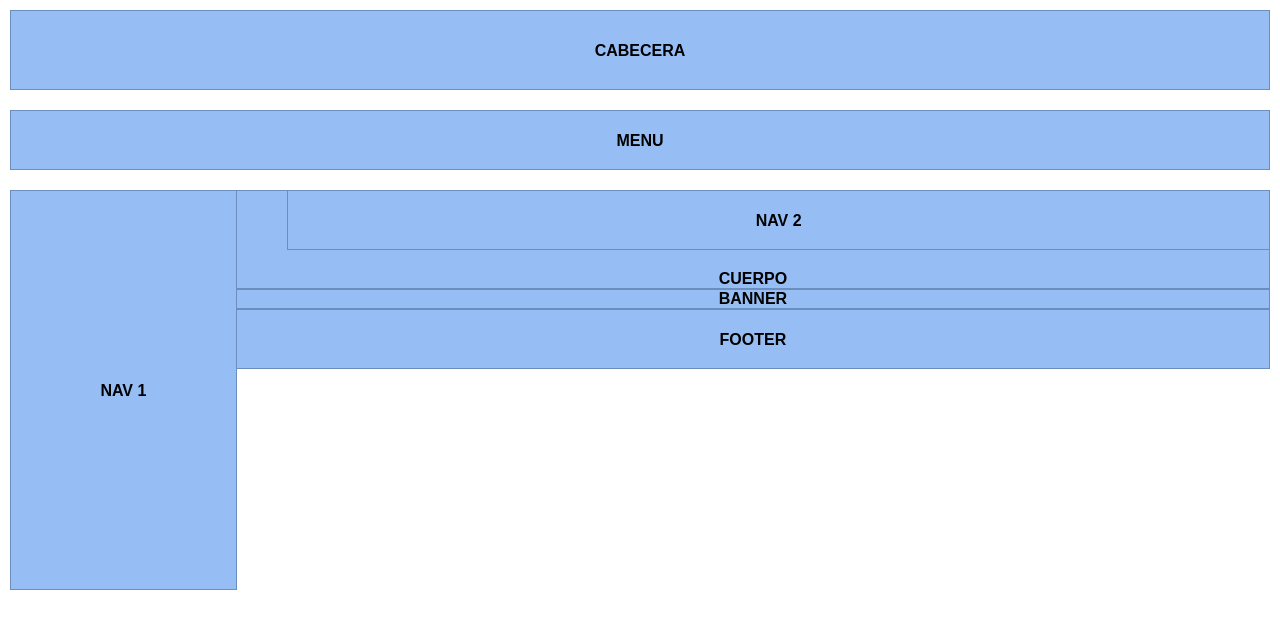
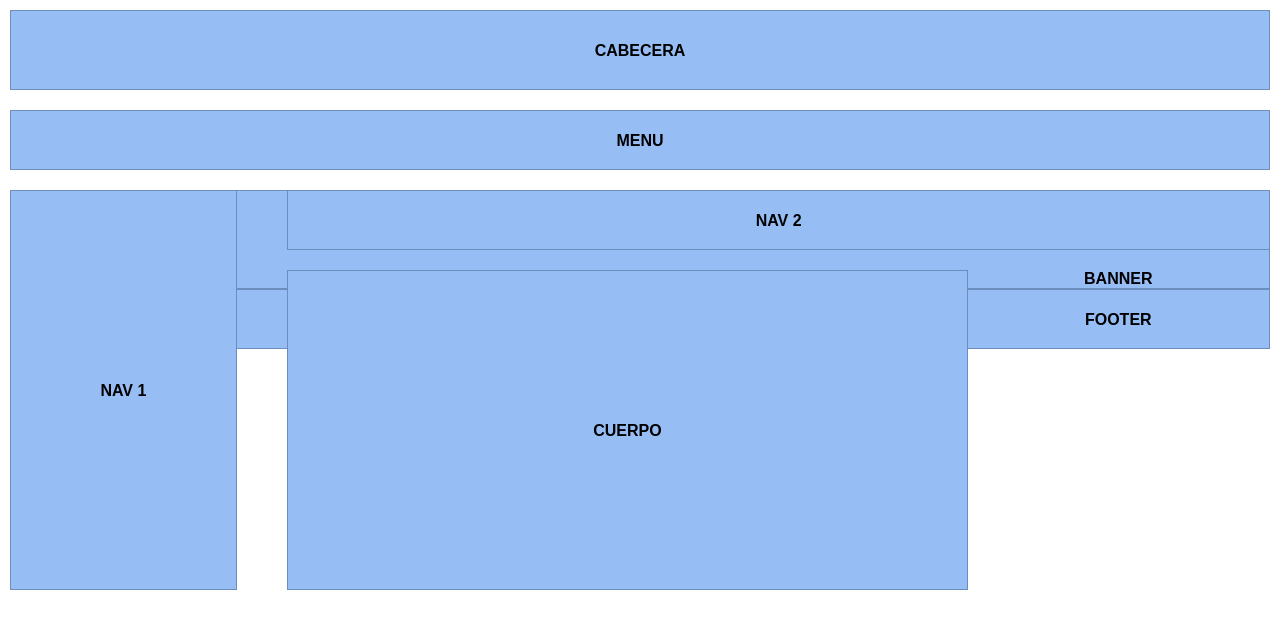
Before and after one commit to DisenoInterfacesWeb26-27/diseno-interfaces-web-26-27-practica-4-css-avanzado-usuario1-aerg2627, a plain HTML site: page maqueta.html in a window 1280 px wide. Drawn offline with Linux system fonts and the light colour scheme.

Commit message:
css cuerpo

```diff
--- a/maqueta.css
+++ b/maqueta.css
@@ -34,9 +34,18 @@ h1, h3, h4 {
      /*NAV2*/
     #navegacion2 {
         float: right;/*a la derecha*/
-        width: 78%;               /*separacion de nav1 y huecos de derecha e izquierda*/
+        width: 78%;/*separacion de nav1 y huecos de derecha e izquierda*/
         height: 60px;/*alto caja*/
         line-height: 60px;/*alineacion altura texto*/
         margin-bottom: 20px;/*margen hasta siguiente caja*/
     }
+       /*CUERPO*/
+    #cuerpo {
+        float: left;/* a la izquierda*/
+        width: 54%;/*separacion de nav1 y huecos de derecha e izquierda y banner*/
+        margin-left: 4%;/*huecos separacion nav1 y banner*/
+        height: 320px;/*altura descontando nav2 respecto a nav1*/
+        line-height: 320px;/*alineacion altura texto*/
+        margin-bottom: 20px;/*margen hasta siguiente caja*/
+    }
 }
```
